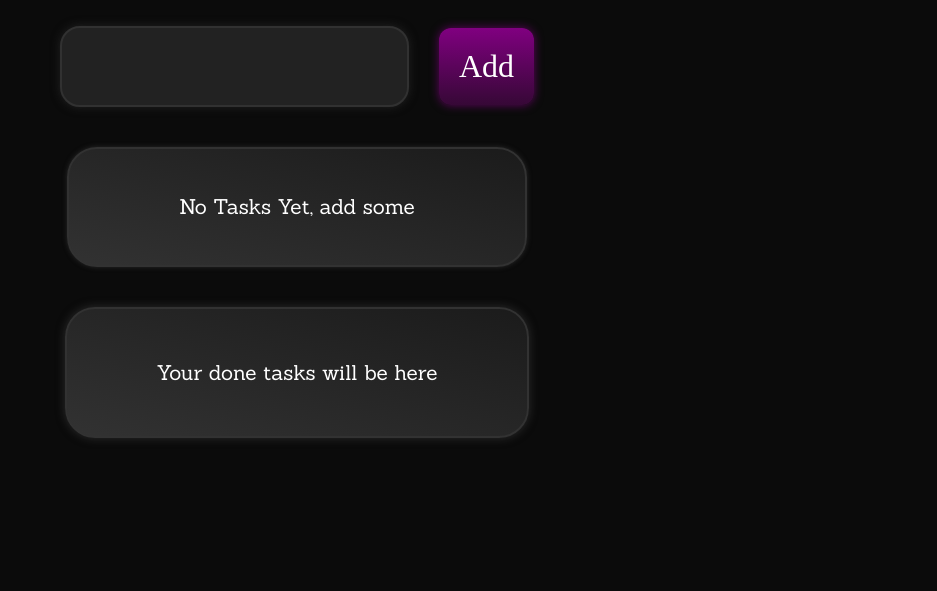
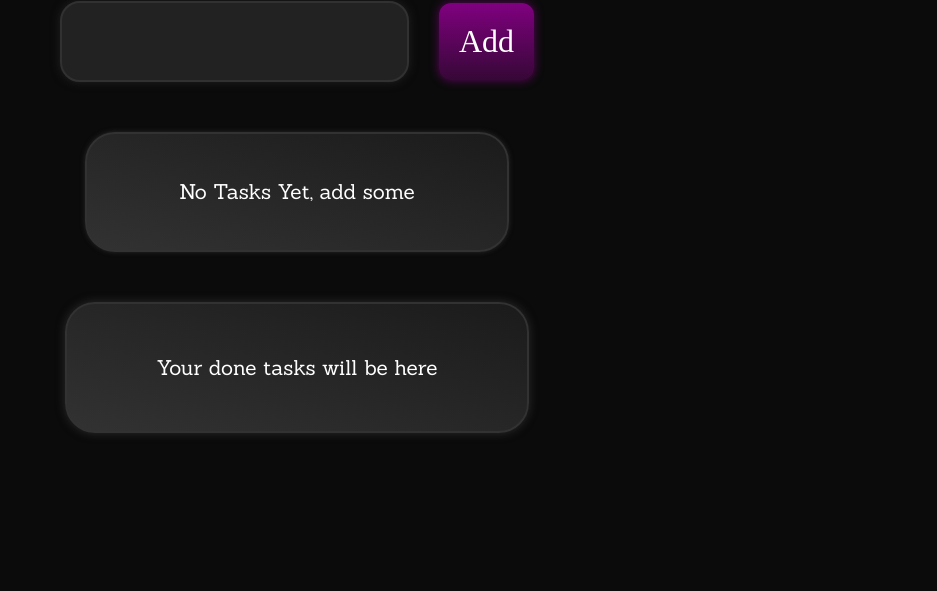
Before and after one commit to TheLoxenOne/js-projects, a plain HTML site: page todo-app/index.html in a window 1280 px wide. Shown: the part 209-800 px from the top of the page, without its empty margins (343-1280 px from the left). Drawn offline with Linux system fonts and the light colour scheme; a web font is replaced by a local one.

```diff
--- a/todo-app/style.css
+++ b/todo-app/style.css
@@ -5,7 +5,7 @@
   margin: 0;
   box-sizing: border-box;
 }
-.parentContainer {
+body {
   display: flex;
   background: #0b0b0b;
   justify-content: center;
@@ -14,6 +14,9 @@
   flex-direction: column;
   color: white;
   gap: 40px;
+  flex-grow: 1;
+  flex-shrink: 1;
+  flex-basis: auto;
 }
 h1 {
   color: white;
@@ -25,8 +28,8 @@
 }
 
 .notDone {
-  width: 460px;
 
+ margin: 50px;
   transition: all 0.6s cubic-bezier(0.4, 0, 0.2, 1);
   overflow: visible;
    min-height: 120px;
@@ -57,6 +60,7 @@
   gap: 20px;
   font-family: Sanchez;
   border: 2px #323232 solid;
+  margin: 30px;
 }
 .input {
   padding: 25px;
@@ -93,6 +97,9 @@
 .inputAction {
   display: flex;
   align-items: center;
+  justify-content: center;
+  margin: 20px;
+  flex: 1 1 auto;
 }
 .modeControl {
   background: #222;
```
